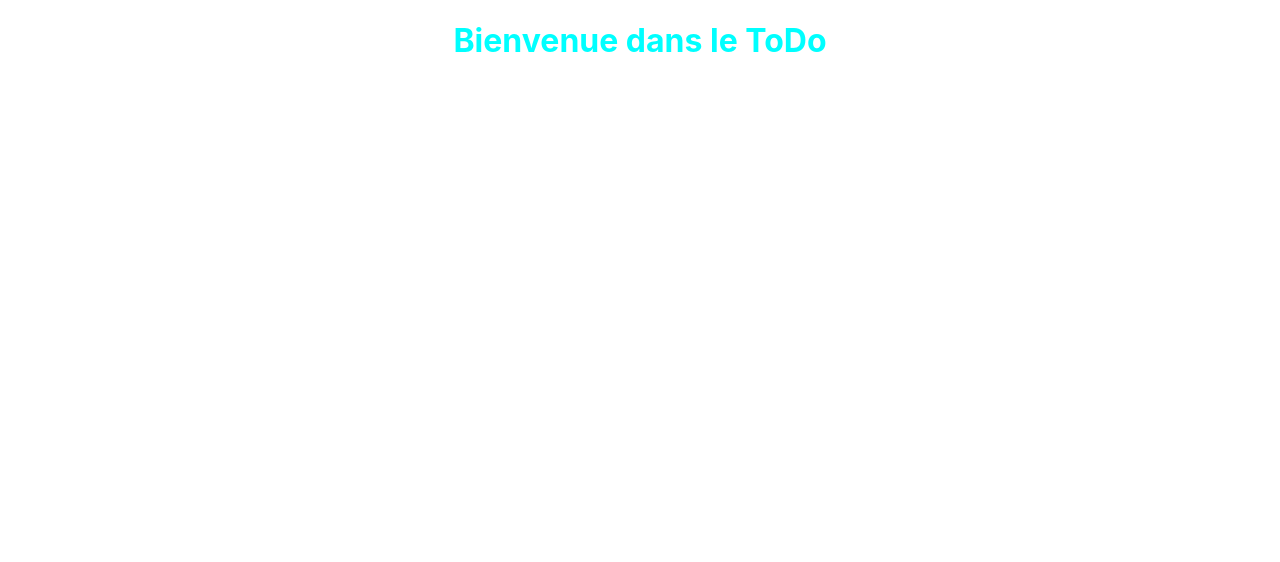
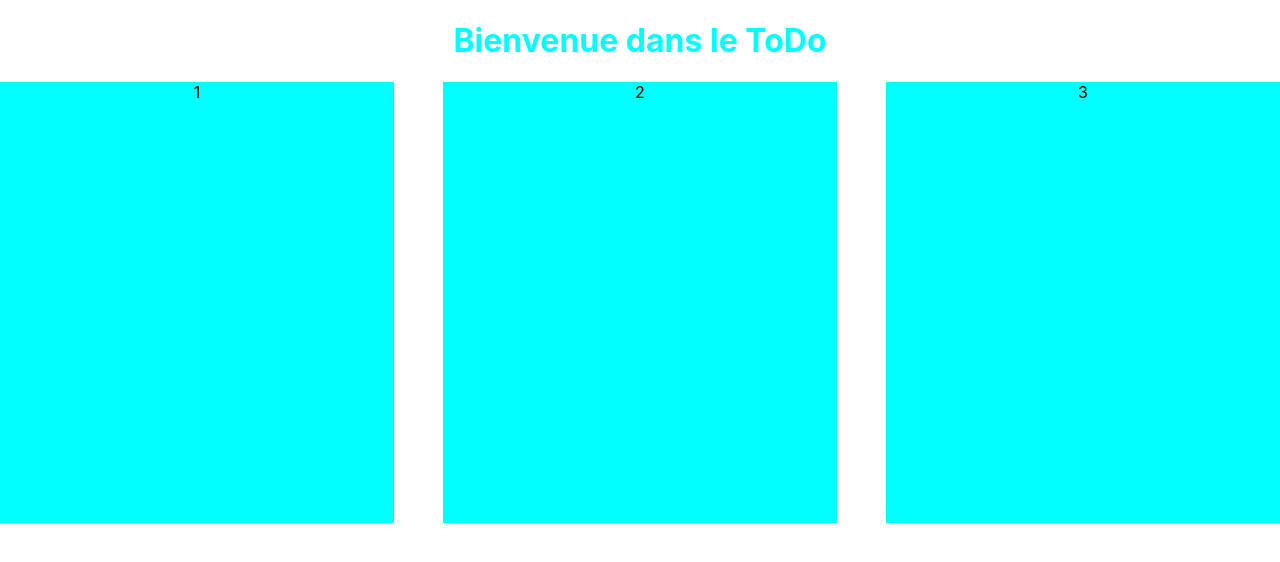
Before and after one commit to 34lks66/taskflow, a React (Create React App) app in the folder frontend/: page / in a window 1280 px wide. Shown: the top 562 px of the page. Built offline with nearby package versions, Linux system fonts and the light colour scheme.

Commit message:
add column grid

```diff
--- a/frontend/src/ToDo.css
+++ b/frontend/src/ToDo.css
@@ -2,3 +2,31 @@
   color: aqua;
   text-align: center;
 }
+
+.parent {
+    display: grid;
+    grid-template-columns: repeat(6, 1fr);
+    grid-template-rows: repeat(5, 1fr);
+    gap: 49px;
+    text-align: center;
+}
+
+.div1 {
+    grid-column: span 2 / span 2;
+    grid-row: span 10 / span 10;
+    background-color: aqua;
+}
+
+.div2 {
+    grid-column: span 2 / span 2;
+    grid-row: span 10 / span 10;
+    grid-column-start: 3;
+    background-color: aqua;
+}
+
+.div3 {
+    grid-column: span 2 / span 2;
+    grid-row: span 10 / span 10;
+    grid-column-start: 5;
+    background-color: aqua;
+}
--- a/frontend/src/ToDo.js
+++ b/frontend/src/ToDo.js
@@ -4,6 +4,12 @@ export default function ToDo() {
   return (
     <div>
       <h1 className="title">Bienvenue dans le ToDo</h1>
+
+      <div className="parent">
+        <div className="div1">1</div>
+        <div className="div2">2</div>
+        <div className="div3">3</div>
+      </div>
     </div>
   );
 }
```
